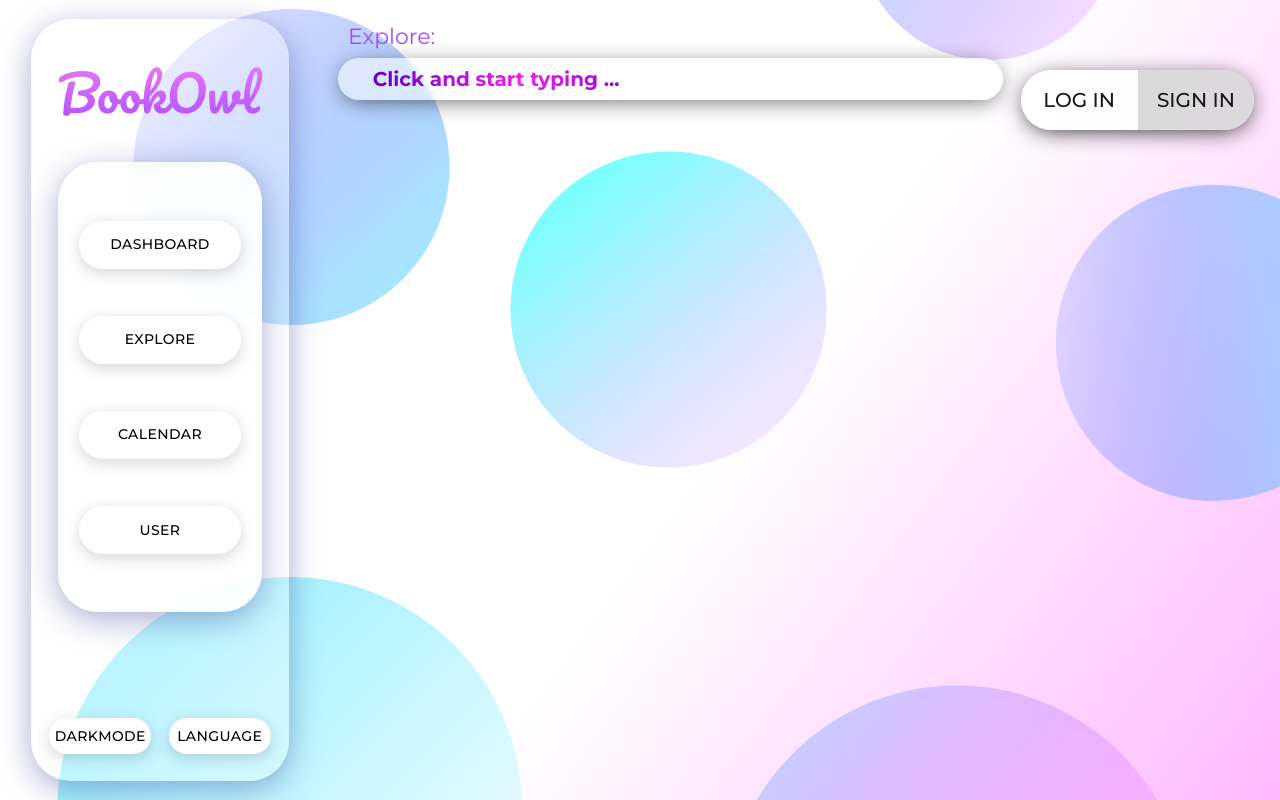
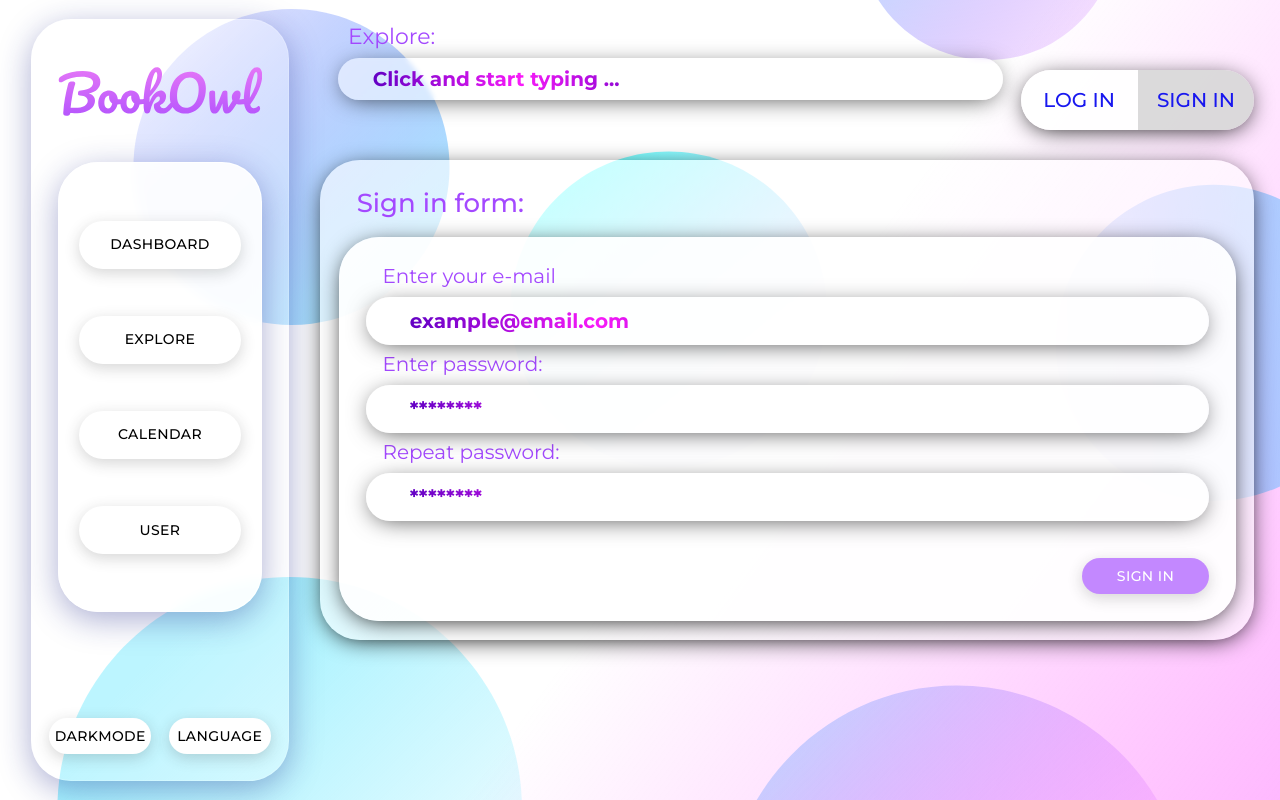
Before and after one commit to michal-sternik/readmate, a React (Create React App) app: page /sign-in in a window 1280 px wide. Built offline with nearby package versions, Linux system fonts and the light colour scheme; no server answers.

Commit message:
partially ended sign-form

```diff
--- a/src/App.jsx
+++ b/src/App.jsx
@@ -6,6 +6,7 @@ import {BrowserRouter, Route, Routes} from 'react-router-dom'
 import Home from './components/Home/Home'
 import Sidebar from './components/Sidebar/Sidebar'
 import Explore from './components/Explore'
+import SignIn from "./components/SignIn/SignIn";
 
 
 const App = () => {
@@ -44,6 +45,7 @@ const App = () => {
                         typing = {typing}
                         />}
                     />
+                    <Route path='/sign-in' element={<SignIn/>}/>
                     {/*<Route path='/categories' element={<Categories/>}/>*/}
                     {/*<Route path='/calendar' element={<Callendar/>}/>*/}
                 </Routes>
--- a/src/components/Button/Button.jsx
+++ b/src/components/Button/Button.jsx
@@ -2,12 +2,14 @@ import React from 'react'
 import Button from '@mui/material/Button';
 
 
-const CustomButton = ({width, text, handleClick}) => {
+const CustomButton = ({width, text, handleClick, backgroundColor= "white", color="black",
+
+                      }) => {
   return (
     <Button variant="text" className='nav-button' sx={{
         borderRadius: 50,
-        backgroundColor: "white",
-        color:"black",
+        backgroundColor: {backgroundColor},
+        color:{color},
         width: {width},
         hover: "green",
         fontFamily:'Montserrat',
--- a/src/components/Search/Search.jsx
+++ b/src/components/Search/Search.jsx
@@ -3,8 +3,9 @@ import { useEffect } from 'react'
 import axios from 'axios'
 import './Search.css'
 import Flag from 'react-world-flags'
-import { useNavigate } from 'react-router-dom';
+import {NavLink, useNavigate} from 'react-router-dom';
 import MUIToggler from "../MUIToggler/MUIToggler";
+import CustomButton from "../Button/Button";
 
 
 const Search = ({setBookList, actualPage, resetPageNumber, typing, setIsTyping}) => {
@@ -121,8 +122,16 @@ const Search = ({setBookList, actualPage, resetPageNumber, typing, setIsTyping})
 
       </div>
         <div className='auth-section'>
-          <div className='login'>LOG IN</div>
-          <div className='sign-in'>SIGN IN</div>
+          <div className='login'>
+            <NavLink to='/log-in' style={{textDecoration:'none'}}>
+              <div >LOG IN</div>
+            </NavLink>
+          </div>
+          <div className='sign-in'>
+            <NavLink to='/sign-in' style={{textDecoration:'none'}}>
+              <div >SIGN IN</div>
+            </NavLink>
+          </div>
         </div>
       </div>
     </>
--- a/src/components/Sidebar/Sidebar.jsx
+++ b/src/components/Sidebar/Sidebar.jsx
@@ -48,6 +48,7 @@ const Sidebar = ({setBookList, actualPage, resetPageNumber, typing, setIsTyping,
             }
 
         },
+
     ]
 
     return (
--- /dev/null
+++ b/src/components/SignIn/SignIn.css
@@ -0,0 +1,91 @@
+.sign-in-background{
+
+    background-color: rgba(255,255,255,0.6);
+    box-shadow: 0px 4px 24px -6px #000000;
+    border-radius: 40px;
+    width: 100%;
+    height: 60vh;
+    padding: 1% 2% 2% 2%;
+    box-sizing: border-box;
+    display: flex;
+    flex-direction: column;;
+
+
+}
+.sign-in-form-inner-background {
+
+    background-color: rgba(255,255,255,0.9);
+    box-shadow: 0px 4px 24px -6px #000000;
+    border-radius: 40px;
+    width: 100%;
+    height: 100%;
+    /*height: 100%;*/
+    display: flex;
+    flex-direction: column;
+    justify-content: space-between;
+    padding: 3%;
+    box-sizing: border-box;
+    margin-top: 2%;
+}
+.sign-in-text-header{
+    font-weight: 500;
+    font-size: 26px;
+    color: #A449FF;
+    padding: 2% 0 0 2%;
+}
+.sign-in-text{
+    font-weight: 400;
+    font-size: 20px;
+    color: #A449FF;
+    padding-left: 2%;
+
+}
+.enter-input-form{
+
+    /* border: 1px solid black; */
+    border-radius: 40px 40px 40px 40px;
+    width: 100%;
+    height: 3rem;
+    align-items: center;
+    display: flex;
+    background: rgba(255, 255, 255, 0.5);
+    box-shadow: 0px 4px 24px -6px rgba(0, 0, 0, 0.75);
+    backdrop-filter: blur(2.5px);
+    transition: 0.15s;
+    margin-top: 1%;
+
+}
+
+
+.enter-input-form input{
+    font-size: 20px;
+    font-weight:bolder;
+    background-image: linear-gradient(
+            90deg,
+            #6100c3 0%,
+            #f91af9 50%,
+            #6100c3 100%
+    );
+
+    background-repeat: repeat;
+    -webkit-background-clip: text;
+    -webkit-text-fill-color: transparent;
+    background-size:50%;
+
+    width: 100%;
+    border: none;
+    outline: none;
+    height: 100%;
+    margin-left: 5%;
+    margin-right: 5%;
+    opacity: 100%;
+    caret-color: #FF7FFF;
+
+}
+.submit-login{
+    width: 100%;
+    display: flex;
+    align-items: end;
+    justify-content: end;
+    height: 20%;
+}
--- /dev/null
+++ b/src/components/SignIn/SignIn.jsx
@@ -0,0 +1,43 @@
+import React from 'react';
+import './SignIn.css'
+import CustomButton from "../Button/Button";
+function SignIn(props) {
+    return (
+        <div>
+
+            <div className='sign-in-background'>
+                <div className='sign-in-text-header'>Sign in form:</div>
+                <div className='sign-in-form-inner-background'>
+                    <div>
+                        <div className='sign-in-text'>Enter your e-mail</div>
+                        <div className='enter-input-form'>
+                            <input type='text' placeholder='example@email.com'  />
+                        </div>
+                    </div>
+                    <div>
+                        <div className='sign-in-text'>Enter password:</div>
+                        <div className='enter-input-form'>
+                            <input type='password' placeholder='********'  />
+                        </div>
+                    </div>
+                    <div>
+                        <div className='sign-in-text'>Repeat password:</div>
+                        <div className='enter-input-form'>
+                            <input type='password' placeholder='********'  />
+                        </div>
+                    </div>
+                    <div className='submit-login'>
+                        <CustomButton width='15%' text={'SIGN IN'} handleClick={()=>console.log("test")}
+                        backgroundColor={ "rgba(195, 136, 255, 1)"}
+                        color={'white'}
+                        />
+                    </div>
+                </div>
+            </div>
+
+
+        </div>
+    );
+}
+
+export default SignIn;
```
